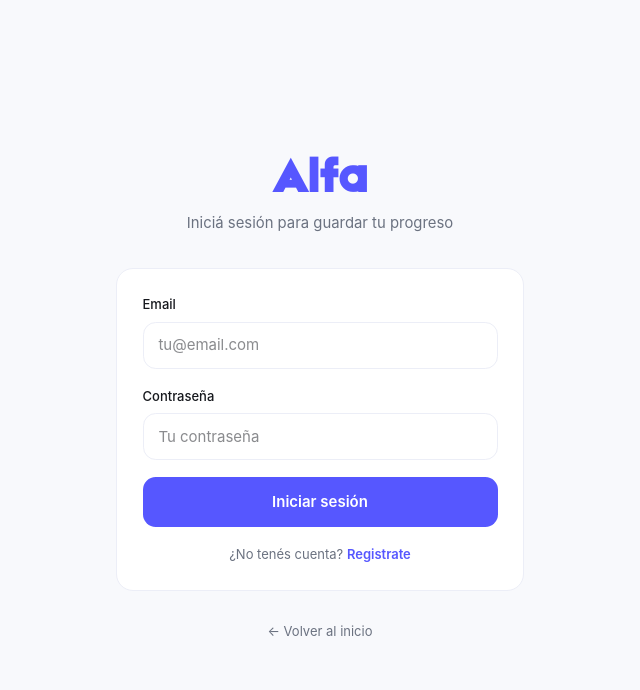
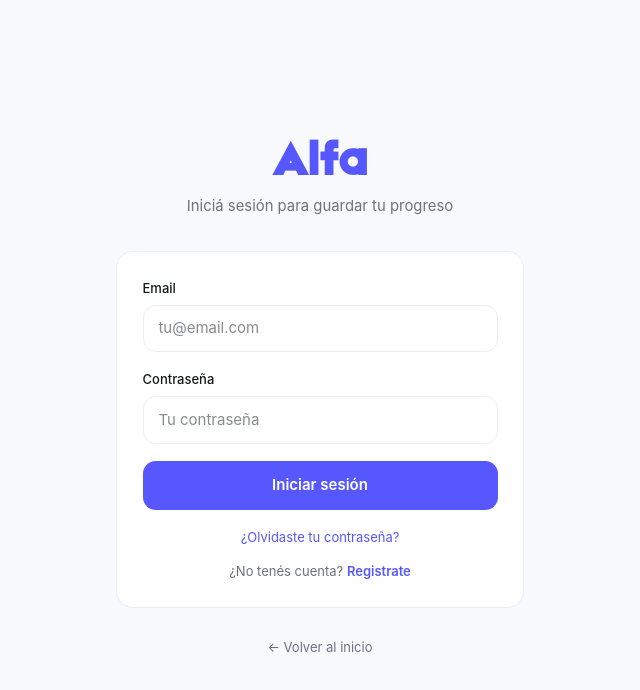
Before and after one commit to rygcontenidos-svg/alfa, a Next.js app: page /login in a window 1280 px wide. Shown: the top 690 px of the page, without its empty margins (320-960 px from the left). Built offline with nearby package versions, Linux system fonts and the light colour scheme; no server answers.

Commit message:
Olvidé contraseña con Supabase

```diff
--- a/app/login/page.tsx
+++ b/app/login/page.tsx
@@ -4,6 +4,7 @@ import { useState, FormEvent } from "react";
 import { useRouter } from "next/navigation";
 import Link from "next/link";
 import { useAuth } from "@/app/AuthProvider";
+import { supabase } from "@/lib/supabase";
 
 export default function LoginPage() {
   const { login, register } = useAuth();
@@ -100,6 +101,22 @@ export default function LoginPage() {
           </button>
 
           <p className="text-center text-[13px]" style={{ color: "#6B7280" }}>
+            {modo === "login" && (
+              <button
+                type="button"
+                onClick={async () => {
+                  if (!email.trim()) { setError("Poné tu email primero."); return; }
+                  setEnviando(true);
+                  const { error: err } = await supabase.auth.resetPasswordForEmail(email);
+                  setEnviando(false);
+                  setError(err ? err.message : "Te enviamos un link para restablecer la contraseña.");
+                }}
+                className="block w-full text-center mb-3 hover:underline"
+                style={{ color: "#5657FF" }}
+              >
+                ¿Olvidaste tu contraseña?
+              </button>
+            )}
             {modo === "login" ? (
               <>
                 ¿No tenés cuenta?{" "}
```
